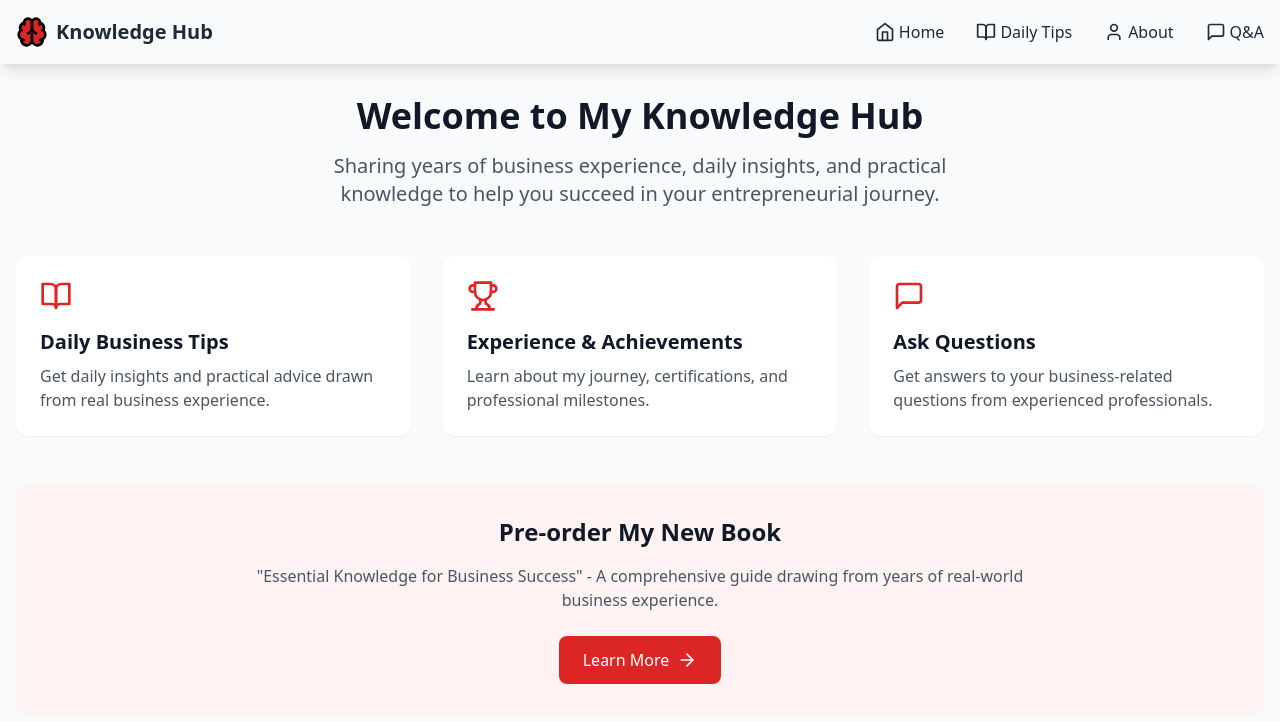
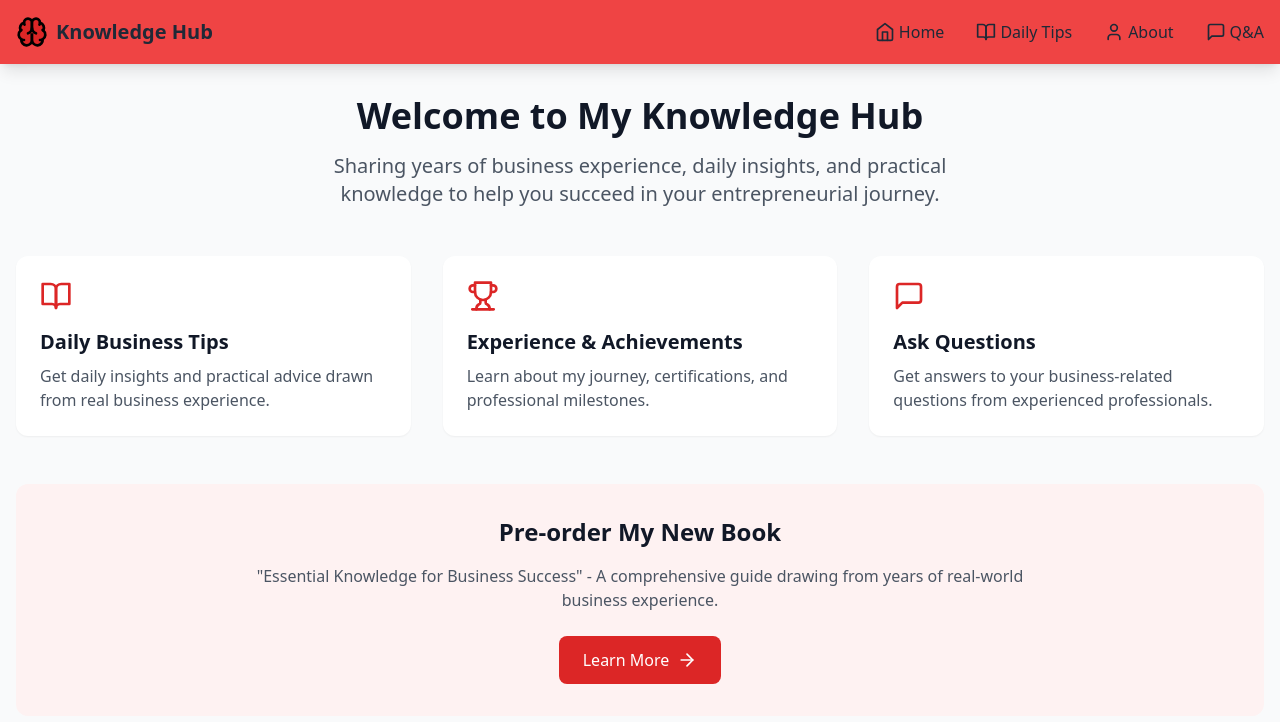
Before and after one commit to ianpm27/New, a React (Vite) app: page / in a window 1280 px wide. Shown: the top 722 px of the page. Built offline with nearby package versions, Linux system fonts and the light colour scheme.

Commit message:
Update App.tsx

```diff
--- a/src/App.tsx
+++ b/src/App.tsx
@@ -25,7 +25,7 @@ function NavLink({ to, icon, text }: { to: string; icon: React.ReactNode; text:
 
 function Navbar() {
   return (
-    <nav className="bg-red shadow-lg">
+    <nav className="bg-red-500 shadow-lg">
       <div className="container mx-auto px-4">
         <div className="flex justify-between items-center h-16">
           <Link to="/" className="flex items-center space-x-2">
```
